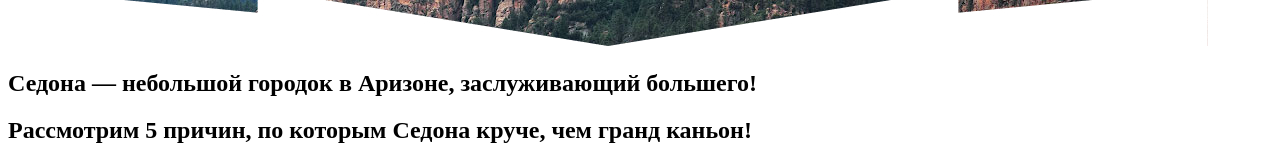
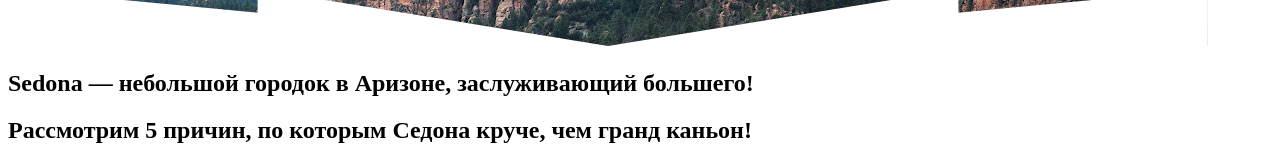
Before and after one commit to 4yryH/Sedona2, a website: page source/index.html in a window 1280 px wide. Shown: the part 717-877 px from the top of the page. Drawn offline with Linux system fonts and the light colour scheme.

Commit message:
test git

```diff
--- a/source/index.html
+++ b/source/index.html
@@ -40,7 +40,7 @@
       <main class="page--main">
         <img class="page--main_intro-img" src="img/intro.jpg" alt="">
         <section class="content">
-          <h1 class="content__slogan">Седона — небольшой городок в Аризоне, заслуживающий большего!</h1>
+          <h1 class="content__slogan">Sedona — небольшой городок в Аризоне, заслуживающий большего!</h1>
           <h2 class="content__intro">Рассмотрим 5 причин, по которым Седона круче, чем гранд каньон!</h2>
           <ul class="content__list">
             <li class="content__item">
```
